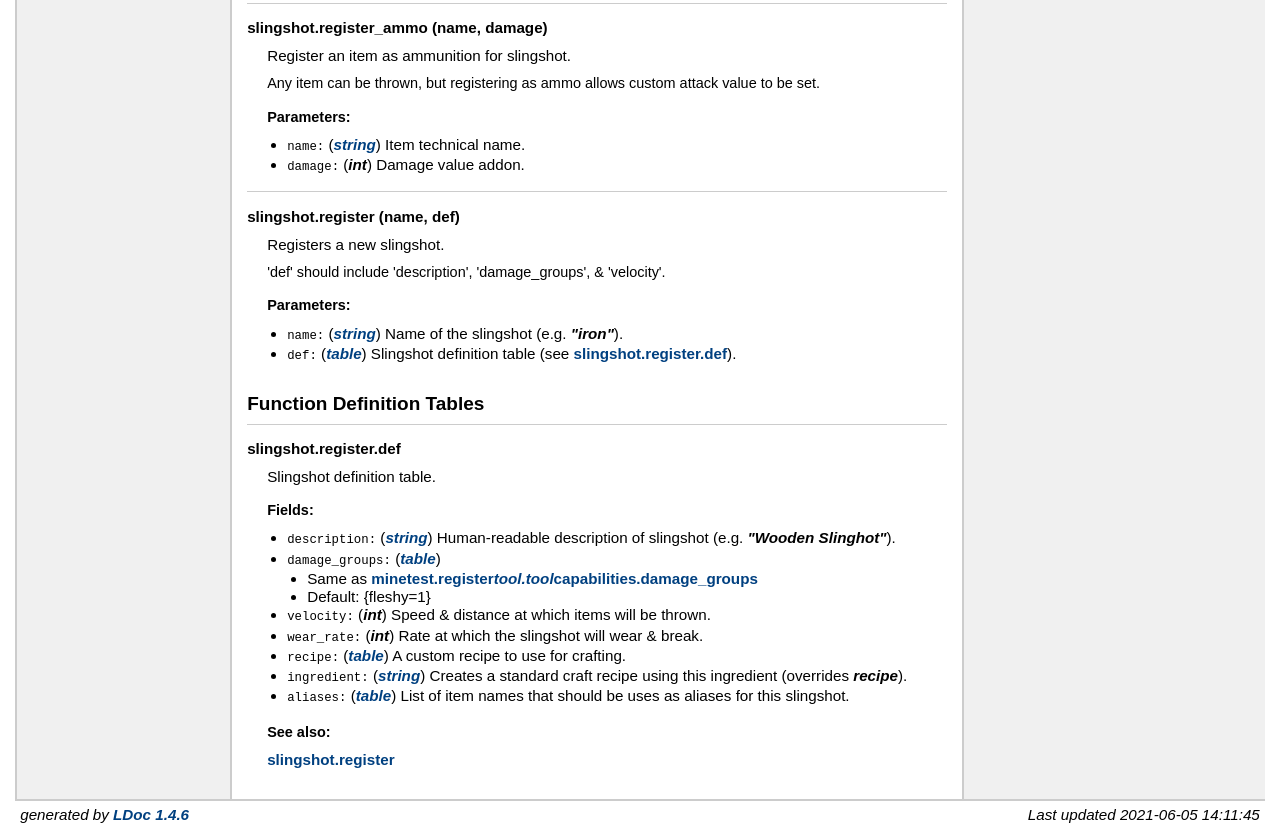
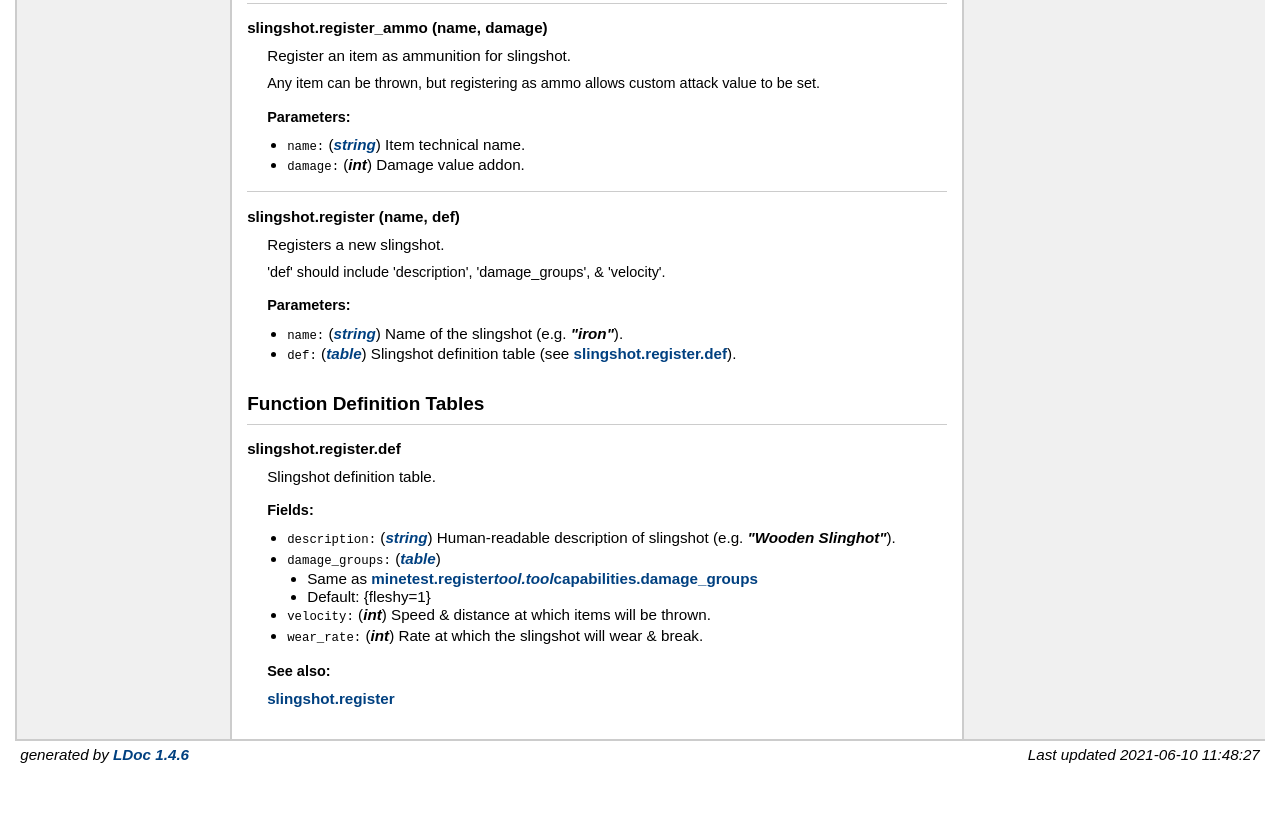
Before and after one commit to AntumMT/mod-slingshot, a plain HTML site: page docs/modules/api.html in a window 1280 px wide. Shown: the part 368-1198 px from the top of the page. After the commit the page ends 1137 px from the top, so only its background shows below. Drawn offline with Linux system fonts and the light colour scheme.

Commit message:
Regenerate HTML docs

```diff
--- a/docs/modules/api.html
+++ b/docs/modules/api.html
@@ -178,18 +178,6 @@
             <span class="types"><span class="type">int</span></span>
          Rate at which the slingshot will wear &amp; break.
         </li>
-        <li><span class="parameter">recipe</span>
-            <span class="types"><a class="type" href="https://www.lua.org/manual/5.3/manual.html#6.6">table</a></span>
-         A custom recipe to use for crafting.
-        </li>
-        <li><span class="parameter">ingredient</span>
-            <span class="types"><a class="type" href="https://www.lua.org/manual/5.3/manual.html#6.4">string</a></span>
-         Creates a standard craft recipe using this ingredient (overrides <strong><em>recipe</em></strong>).
-        </li>
-        <li><span class="parameter">aliases</span>
-            <span class="types"><a class="type" href="https://www.lua.org/manual/5.3/manual.html#6.6">table</a></span>
-         List of item names that should be uses as aliases for this slingshot.
-        </li>
     </ul>
 
 
@@ -208,7 +196,7 @@
 </div> <!-- id="main" -->
 <div id="about">
 <i>generated by <a href="http://github.com/stevedonovan/LDoc">LDoc 1.4.6</a></i>
-<i style="float:right;">Last updated 2021-06-05 14:11:45 </i>
+<i style="float:right;">Last updated 2021-06-10 11:48:27 </i>
 </div> <!-- id="about" -->
 </div> <!-- id="container" -->
 </body>
```
Also changed, not shown: docs/api.html (+1 -1 lines), docs/modules/settings.html (+1 -1 lines).
